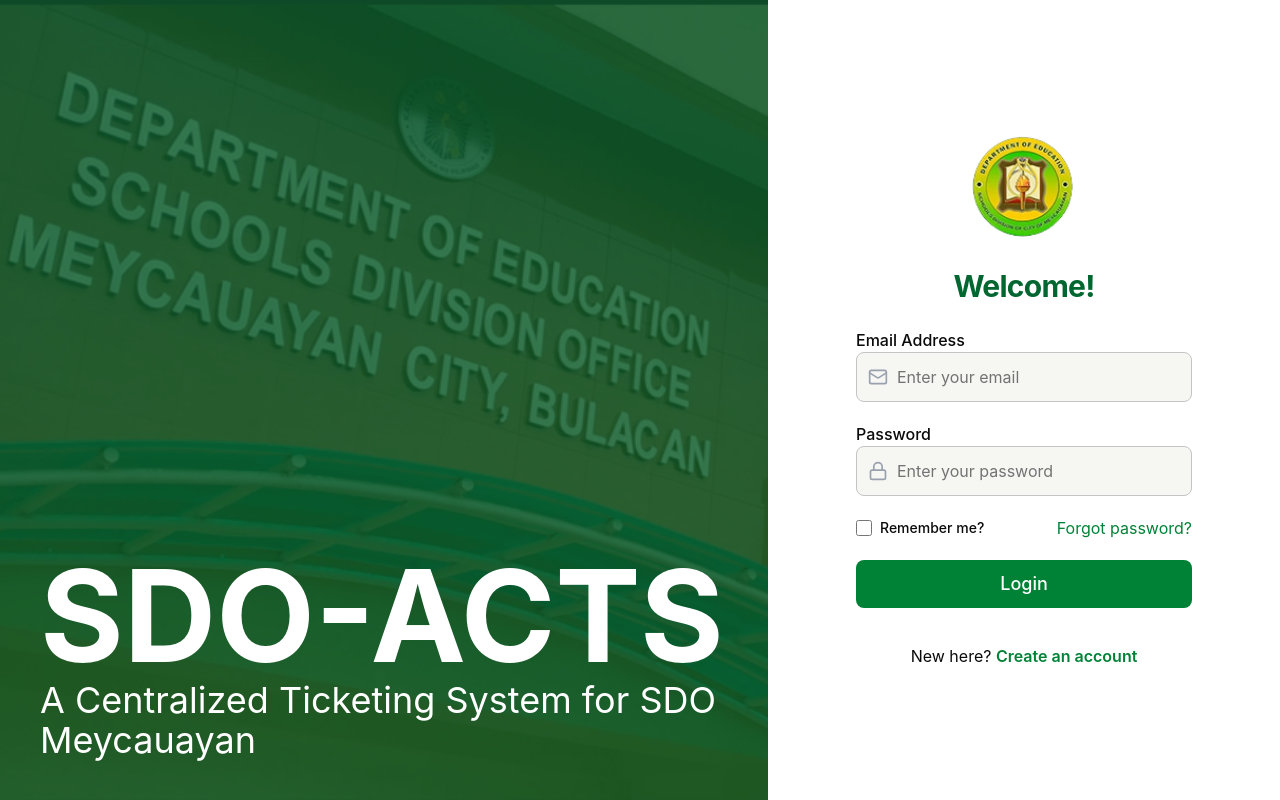
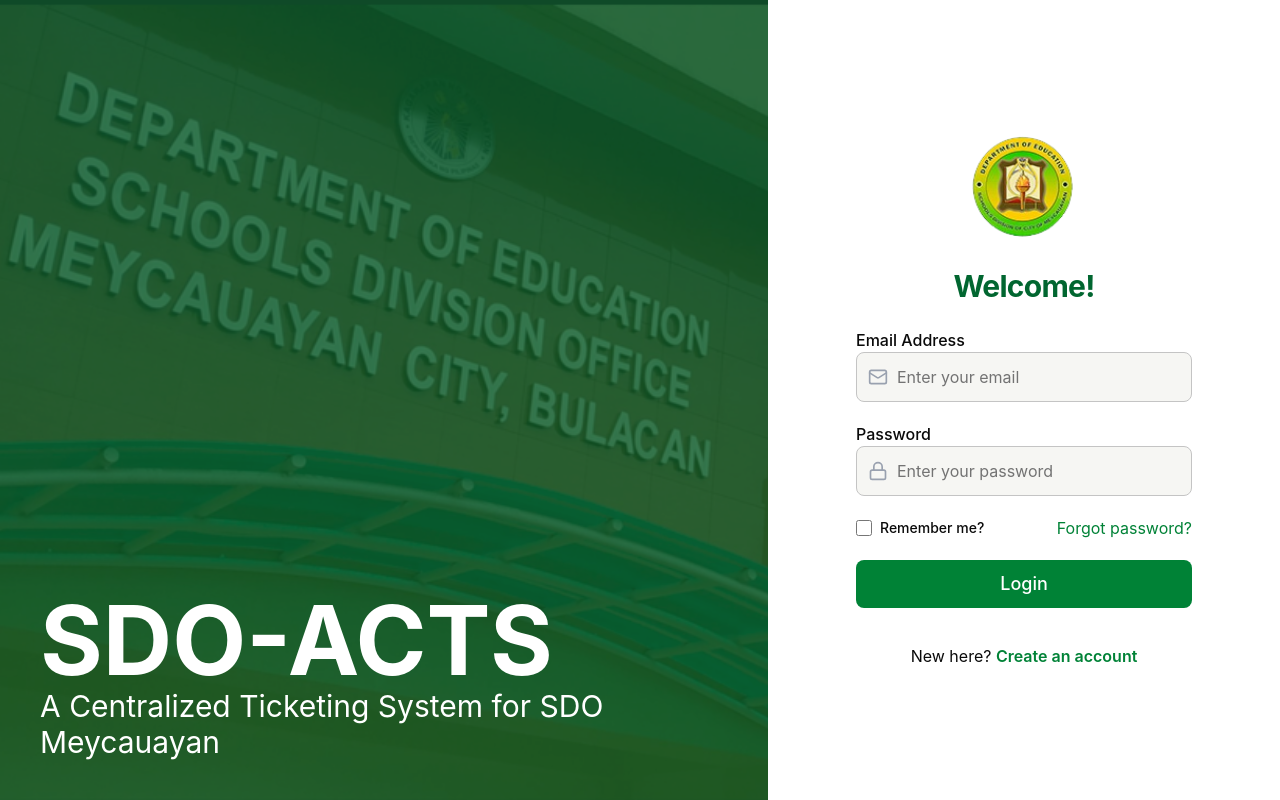
Before and after one commit to Hopkins26/sdo-acts-onsite, a React (Vite) app: page /login in a window 1280 px wide. Built offline with nearby package versions, Linux system fonts and the light colour scheme.

Commit message:
fix: login text was too big

```diff
--- a/src/pages/LoginPage.jsx
+++ b/src/pages/LoginPage.jsx
@@ -33,8 +33,8 @@
         <div className="absolute inset-0 bg-green-900/60" />
         {/* Text content */}
         <div className="absolute bottom-10 left-10 z-20">
-          <h1 className="font-bold text-9xl leading-none">SDO-ACTS</h1>
-          <p className="text-2xl lg:text-4xl">
+          <h1 className="font-bold text-8xl leading-none">SDO-ACTS</h1>
+          <p className="text-xl lg:text-3xl">
             A Centralized Ticketing System for SDO Meycauayan
           </p>
         </div>
```
